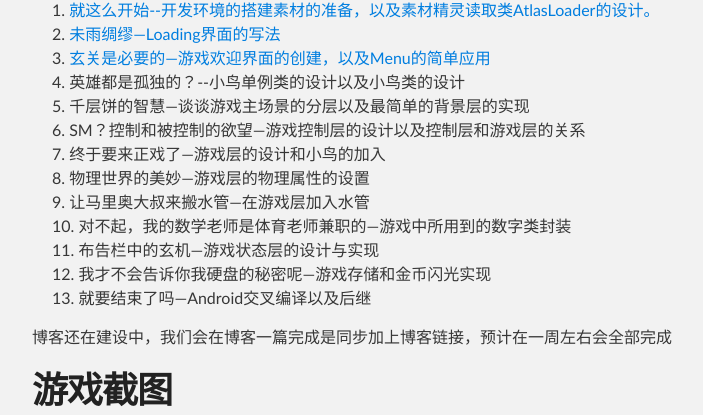
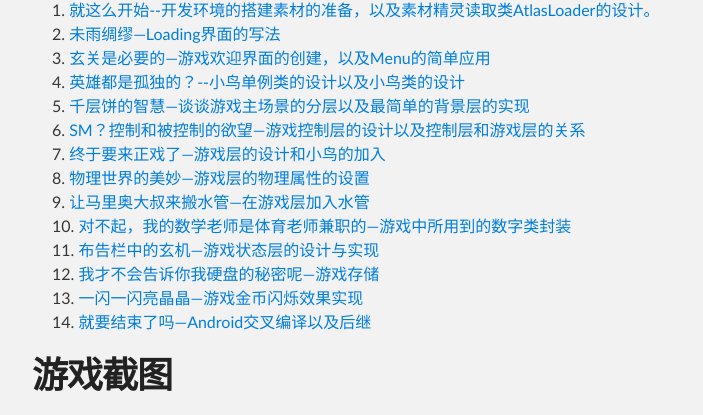
Before and after one commit to OiteBoys/Earlybird, a plain HTML site: page index.html in a window 1280 px wide. Shown: the part 687-1102 px from the top of the page, without its empty margins (288-991 px from the left). Drawn offline with Linux system fonts and the light colour scheme.

```diff
--- a/index.html
+++ b/index.html
@@ -51,23 +51,28 @@
 <ol>
 <li> <a href="http://blog.csdn.net/kantian_/article/details/21161299" target="_blank">就这么开始--开发环境的搭建素材的准备，以及素材精灵读取类AtlasLoader的设计。</a>
 </li>
-<li> <a href="http://blog.csdn.net/kantian_/article/details/21184609">未雨绸缪—Loading界面的写法</a>
+<li> <a href="http://blog.csdn.net/kantian_/article/details/21184609" target="_blank">未雨绸缪—Loading界面的写法</a>
 </li>
-<li> <a href="http://blog.csdn.net/kantian_/article/details/21226239">玄关是必要的—游戏欢迎界面的创建，以及Menu的简单应用</a>
+<li> <a href="http://blog.csdn.net/kantian_/article/details/21226239" target="_blank">玄关是必要的—游戏欢迎界面的创建，以及Menu的简单应用</a>
 </li>
-<li> 英雄都是孤独的？--小鸟单例类的设计以及小鸟类的设计</li>
-<li> 千层饼的智慧—谈谈游戏主场景的分层以及最简单的背景层的实现</li>
-<li> SM？控制和被控制的欲望—游戏控制层的设计以及控制层和游戏层的关系</li>
-<li> 终于要来正戏了—游戏层的设计和小鸟的加入</li>
-<li> 物理世界的美妙—游戏层的物理属性的设置</li>
-<li> 让马里奥大叔来搬水管—在游戏层加入水管</li>
-<li>对不起，我的数学老师是体育老师兼职的—游戏中所用到的数字类封装</li>
-<li>布告栏中的玄机—游戏状态层的设计与实现</li>
-<li>我才不会告诉你我硬盘的秘密呢—游戏存储和金币闪光实现</li>
-<li>就要结束了吗—Android交叉编译以及后继</li>
-</ol><p>博客还在建设中，我们会在博客一篇完成是同步加上博客链接，预计在一周左右会全部完成</p>
-
-<h1>
+<li> <a href="http://blog.csdn.net/kantian_/article/details/21511483" target="_blank">英雄都是孤独的？--小鸟单例类的设计以及小鸟类的设计</a>
+</li>
+<li> <a href="http://blog.csdn.net/kantian_/article/details/21512221" target="_blank">千层饼的智慧—谈谈游戏主场景的分层以及最简单的背景层的实现</a>
+</li>
+<li> <a href="http://blog.csdn.net/kantian_/article/details/21592941" target="_blank">SM？控制和被控制的欲望—游戏控制层的设计以及控制层和游戏层的关系</a>
+</li>
+<li> <a href="http://blog.csdn.net/kantian_/article/details/21608891" target="_blank">终于要来正戏了—游戏层的设计和小鸟的加入</a>
+</li>
+<li> <a href="http://blog.csdn.net/kantian_/article/details/21648647" target="_blank">物理世界的美妙—游戏层的物理属性的设置</a>
+</li>
+<li> <a href="http://blog.csdn.net/kantian_/article/details/21699457" target="_blank">让马里奥大叔来搬水管—在游戏层加入水管</a>
+</li>
+<li><a href="http://blog.csdn.net/kantian_/article/details/21699893" target="_blank">对不起，我的数学老师是体育老师兼职的—游戏中所用到的数字类封装</a></li>
+<li><a href="http://blog.csdn.net/kantian_/article/details/21778899" target="_blank">布告栏中的玄机—游戏状态层的设计与实现</a></li>
+<li><a href="http://blog.csdn.net/kantian_/article/details/21779199" target="_blank">我才不会告诉你我硬盘的秘密呢—游戏存储</a></li>
+<li><a href="http://blog.csdn.net/kantian_/article/details/21821887" target="_blank">一闪一闪亮晶晶—游戏金币闪烁效果实现</a></li>
+<li><a href="http://blog.csdn.net/kantian_/article/details/21822437" target="_blank">就要结束了吗—Android交叉编译以及后继</a></li>
+</ol><h1>
 <a name="%E6%B8%B8%E6%88%8F%E6%88%AA%E5%9B%BE" class="anchor" href="#%E6%B8%B8%E6%88%8F%E6%88%AA%E5%9B%BE"><span class="octicon octicon-link"></span></a>游戏截图</h1>
 
 <p>基本高仿游戏，素材均来自原版，版权归原作者所有，此仅供学习之用:)<br><img src="https://github.com/OiteBoys/Earlybird/blob/master/Earlybird/Resources/image/Screenshot_2014-03-08-15-04-15.png?raw=true" width="300" height="450"><br><img src="https://github.com/OiteBoys/Earlybird/blob/master/Earlybird/Resources/image/Screenshot_2014-03-08-15-04-19.png?raw=true" width="300" height="450"><br><img src="https://github.com/OiteBoys/Earlybird/blob/master/Earlybird/Resources/image/Screenshot_2014-03-08-15-04-23.png?raw=true" width="300" height="450"><br><img src="https://github.com/OiteBoys/Earlybird/blob/master/Earlybird/Resources/image/Screenshot_2014-03-08-15-05-19.png?raw=true" width="300" height="450"></p>
```
Also changed, not shown: params.json (+1 -1 lines).
